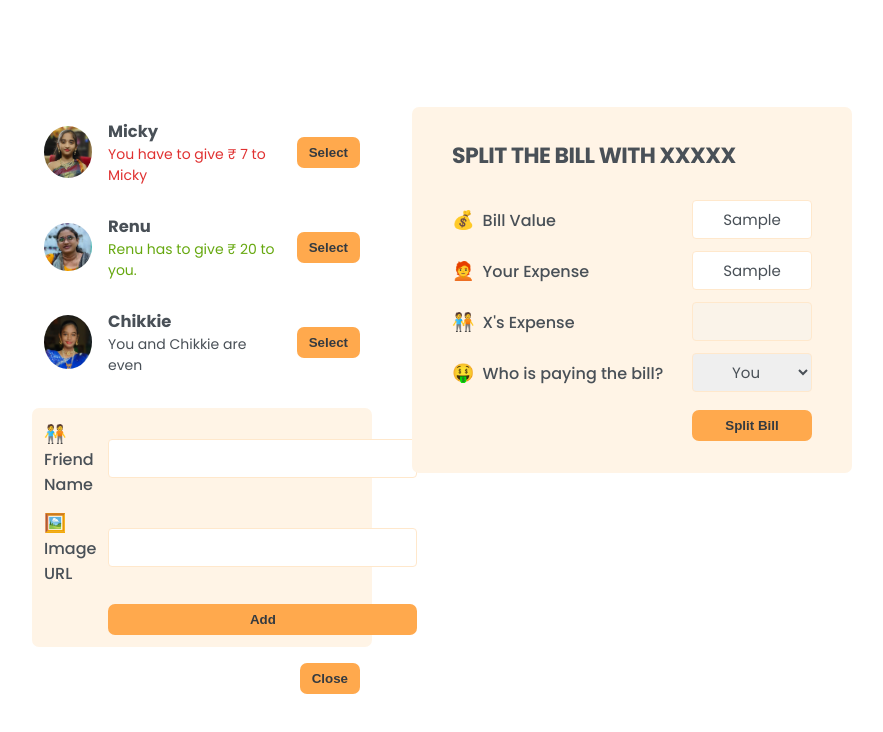
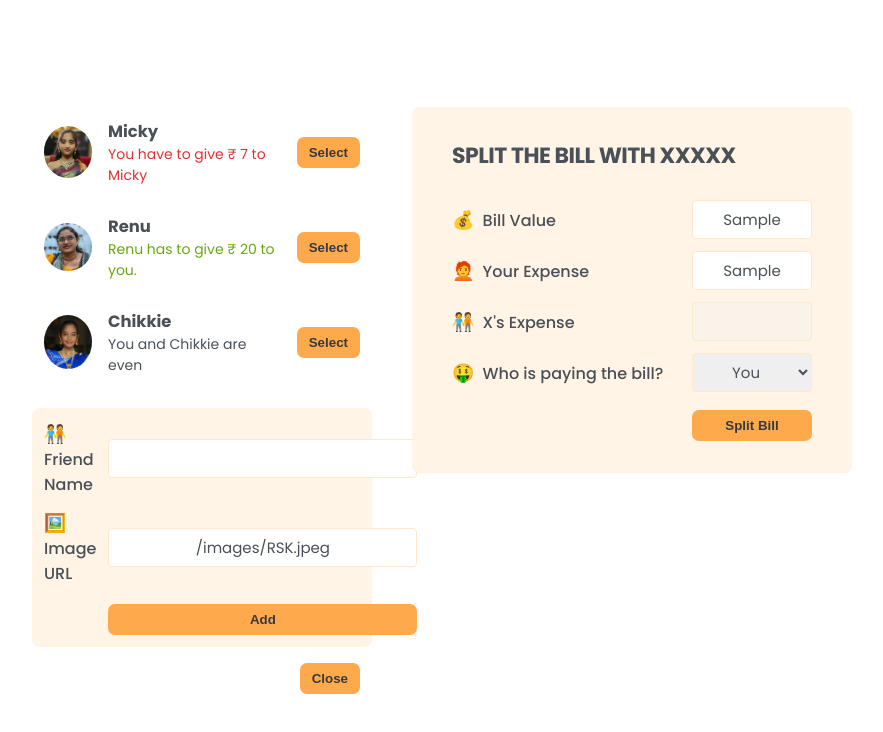
Before and after one commit to SatishKonduru/eat-n-split, a React (Create React App) app: page / in a window 1280 px wide. Both pictures are taken after typing "Sample", "Sample" into the empty fields and a click on the button "Add Friend". Shown: the top 732 px of the page, without its empty margins (198-1081 px from the left). Built offline with nearby package versions, Linux system fonts and the light colour scheme.

Commit message:
Adding new Friend

```diff
--- a/src/App.js
+++ b/src/App.js
@@ -23,15 +23,22 @@
 
 export default function App() {
   const [showAddFriend, setShowAddFriend] = useState(false);
+
+  const [friends, setFriends] = useState(initialFriends);
   function handleToggleAddFriend() {
     return setShowAddFriend((showAddFriend) => !showAddFriend);
+  }
+
+  function handleAddFriend(friend) {
+    setFriends((friends) => [...friends, friend]);
+    setShowAddFriend((showAddFriend) => !showAddFriend);
   }
   return (
     <div className="app">
       <div className="sidebar">
-        <FriendsList />
+        <FriendsList friends={friends} />
 
-        {showAddFriend && <FormAddFriend />}
+        {showAddFriend && <FormAddFriend onAddFriend={handleAddFriend} />}
         <Button onClick={handleToggleAddFriend}>
           {showAddFriend ? "Close" : "Add Friend"}
         </Button>
@@ -41,8 +48,9 @@
   );
 }
 
-function FriendsList() {
-  const friends = initialFriends;
+function FriendsList({ friends }) {
+  // const friends = initialFriends;
+
   return (
     <ul>
       {friends.map((friend) => (
@@ -83,14 +91,41 @@
     </button>
   );
 }
-function FormAddFriend() {
+
+function FormAddFriend({ onAddFriend }) {
+  const [name, setName] = useState("");
+  const [image, setImage] = useState("/images/RSK.jpeg");
+  function handleSubmit(e) {
+    e.preventDefault();
+    if (!name || !image) return;
+    const newFriend = {
+      id: crypto.randomUUID(),
+      name,
+      image,
+      balance: 0,
+    };
+    console.log("new Friend: ", newFriend);
+
+    onAddFriend(newFriend);
+
+    setName("");
+    setImage("/images/RSK.jpeg");
+  }
   return (
-    <form className="form-add-friend">
+    <form className="form-add-friend" onSubmit={handleSubmit}>
       <label>🧑‍🤝‍🧑 Friend Name</label>
-      <input type="text" />
+      <input
+        type="text"
+        value={name}
+        onChange={(e) => setName(e.target.value)}
+      />
 
       <label>🖼️ Image URL</label>
-      <input type="text" />
+      <input
+        type="text"
+        value={image}
+        onChange={(e) => setImage(e.target.value)}
+      />
       <Button>Add</Button>
     </form>
   );
```
